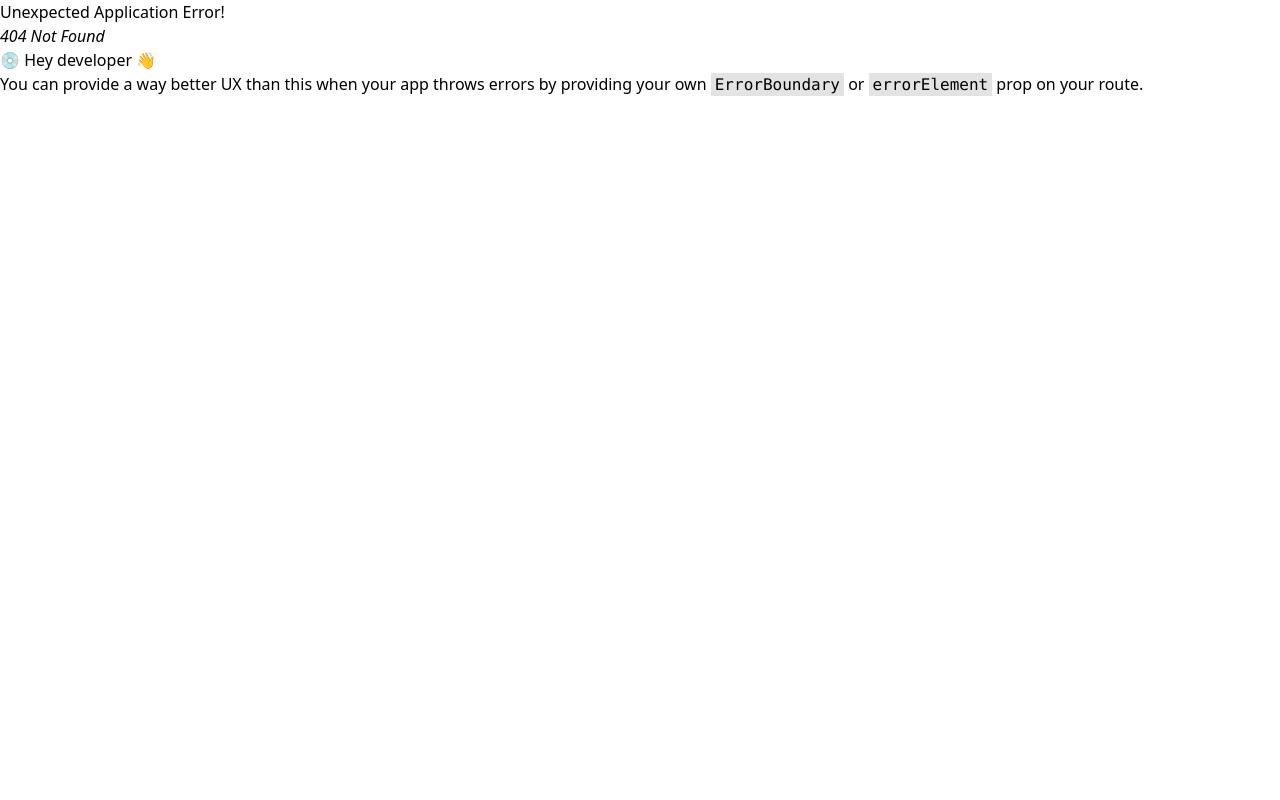
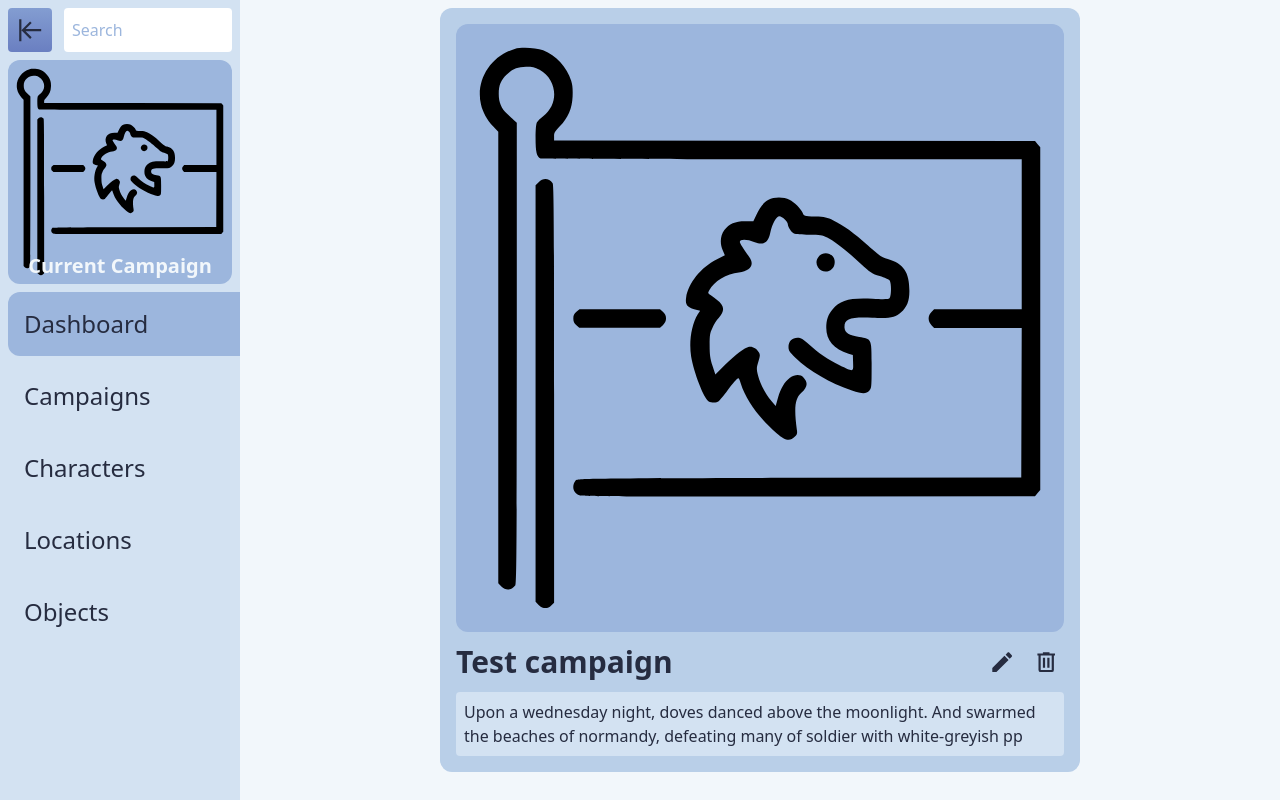
Before and after one commit to EndocrineMSc/pnp-frontend, a React (Vite) app: page /campaign in a window 1280 px wide. Before the commit this address had no page. Built offline with nearby package versions, Linux system fonts and the light colour scheme.

Commit message:
feat: Add detail page for campaigns

```diff
--- a/src/components/EntryCard.jsx
+++ b/src/components/EntryCard.jsx
@@ -1,12 +1,13 @@
+import { Link } from "react-router-dom";
+
 const EntryCard = ({ name, cardId, image, type }) => {
   const imagePath = image ? image : `./public/${type}.svg`;
 
   return (
-    <div
-      className=" lex flex-col w-48 h-48
-                  items-center justify-start bg-wgray-200
-                  overflow-clip rounded-xl cursor-pointer
-                  shadow-md hover:shadow-xl"
+    <Link
+      to={`/${type}`}
+      className=" lex flex-col w-48 h-48 items-center justify-start bg-wgray-200
+      overflow-clip rounded-xl cursor-pointer shadow-md hover:shadow-xl"
     >
       <h3 className="flex justify-center w-full text-xl leading-relaxed">
         {name}
@@ -16,7 +17,7 @@ const EntryCard = ({ name, cardId, image, type }) => {
         alt={type + " image"}
         className="w-48 h-auto bg-gradient-to-t from-wgray-400 to-wgray-500"
       />
-    </div>
+    </Link>
   );
 };
 
--- /dev/null
+++ b/src/components/basic-ui/DetailButton.jsx
@@ -0,0 +1,17 @@
+import Icon from "@mdi/react";
+import { mdiPencil, mdiTrashCanOutline } from "@mdi/js";
+
+const DetailButton = ({ type, onClick }) => {
+  const iconPath = type === "edit" ? mdiPencil : mdiTrashCanOutline;
+
+  return (
+    <button
+      className="flex justify-center items-center rounded-xl hover:bg-wgray-500 aspect-square w-9"
+      onClick={onClick}
+    >
+      <Icon path={iconPath} size={1.1} />
+    </button>
+  );
+};
+
+export default DetailButton;
--- a/src/main.jsx
+++ b/src/main.jsx
@@ -5,6 +5,7 @@ import App from "./App.jsx";
 import Login from "./routes/Login";
 import Notes from "./routes/Notes";
 import Campaigns from "./routes/Campaigns";
+import CampaignDetail from "./routes/CampaignDetail";
 import Characters from "./routes/Characters";
 import Locations from "./routes/Locations";
 import Items from "./routes/Items";
@@ -18,6 +19,7 @@ const router = createBrowserRouter([
       { path: "login", element: <Login /> },
       { path: "notes", element: <Notes /> },
       { path: "campaigns", element: <Campaigns /> },
+      { path: "campaign", element: <CampaignDetail /> },
       { path: "characters", element: <Characters /> },
       { path: "locations", element: <Locations /> },
       { path: "objects", element: <Items /> },
--- a/src/routes/CampaignDetail.jsx
+++ b/src/routes/CampaignDetail.jsx
@@ -0,0 +1,78 @@
+import { useState, useEffect } from "react";
+import DetailButton from "../components/basic-ui/DetailButton";
+
+const CampaignDetailView = ({ campaignId }) => {
+  const [campaignData, setCampaignData] = useState(null);
+  const [isLoading, setIsLoading] = useState(true);
+
+  /*
+  useEffect(() => {
+    const fetchCampaign = async () => {
+      let response = await fetch(
+        `https://pnp-packend.fly.dev/api/v1/${campaignId}`,
+      );
+      // try again after possible token refresh
+      if (response.status === 401) {
+        const newAccessToken = await response.json();
+        if (response.status === 200) {
+          localStorage.setItem("accessToken", "Bearer " + newAccessToken);
+          response = await fetch(
+            `https://pnp-packend.fly.dev/api/v1/${campaignId}`,
+          );
+        }
+      }
+
+      if (response.status === 200) {
+        const campaign = await response.json();
+        setCampaignData(campaign);
+        setLoading(false)
+      }
+    };
+    fetchCampaign();
+  }, [campaignId]);
+  */
+
+  //testing
+  useEffect(() => {
+    setCampaignData({
+      name: "Test campaign",
+      description:
+        "Upon a wednesday night, doves danced above the moonlight. And swarmed the beaches of normandy, defeating many of soldier with white-greyish pp",
+    });
+    setIsLoading(false);
+  }, []);
+
+  if (isLoading) {
+    return <></>;
+  } else {
+    return (
+      <div className="flex justify-center items-start w-full h-screen p-2">
+        <div className="flex flex-col gap-3 p-4 bg-wgray-300 rounded-xl max-w-screen-sm">
+          <div className="flex justify-center align-center w-full">
+            <img
+              className="aspect-square bg-wgray-400 rounded-xl"
+              src={
+                campaignData.image
+                  ? campaignData.image
+                  : "./public/campaign.svg"
+              }
+              alt="campaign"
+            />
+          </div>
+          <div className="flex justify-between">
+            <h2 className="text-3xl font-bold">{campaignData.name}</h2>
+            <div className="flex gap-2">
+              <DetailButton type="edit" />
+              <DetailButton type="delete" />
+            </div>
+          </div>
+          <div className="bg-wgray-200 p-2 rounded">
+            {campaignData.description}
+          </div>
+        </div>
+      </div>
+    );
+  }
+};
+
+export default CampaignDetailView;
```
